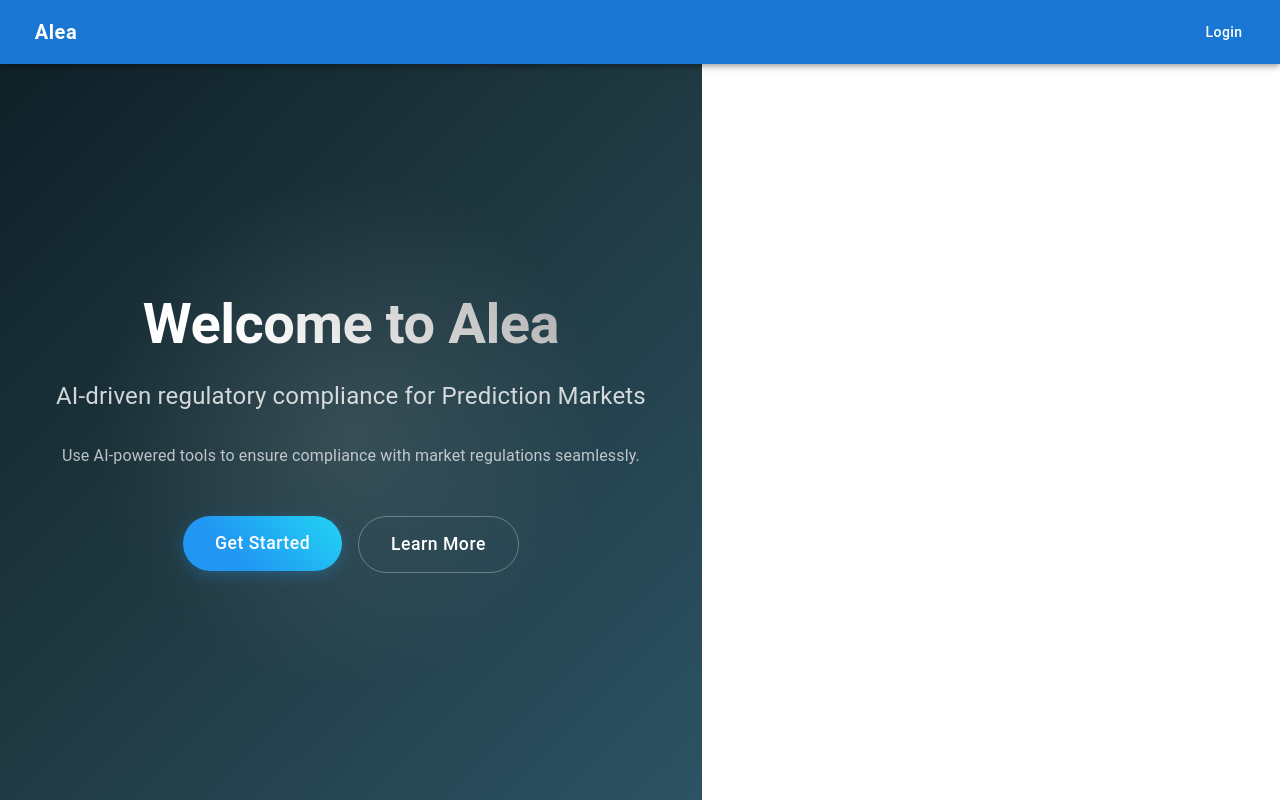
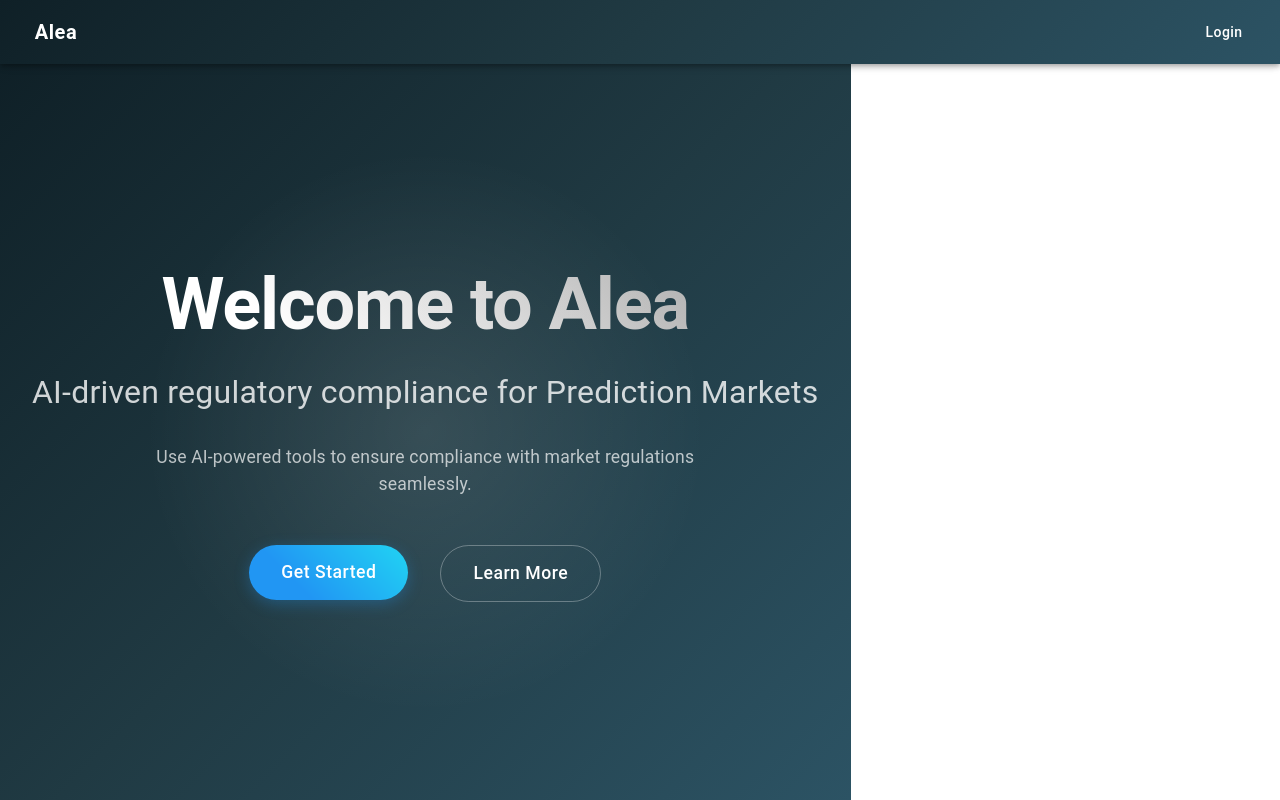
Before and after one commit to mihir2310/gamblingregulatory, a React (Vite) app in the folder FRONTEND/: page / in a window 1280 px wide. Built offline with nearby package versions, Linux system fonts and the light colour scheme.

Commit message:
Added the document preview on dashboard

```diff
--- a/FRONTEND/src/App.jsx
+++ b/FRONTEND/src/App.jsx
@@ -21,9 +21,15 @@ function App() {
   return (
     <Router>
       <CssBaseline />
-      <Box sx={{ display: 'flex', flexDirection: 'column', minHeight: '100vh' }}>
-        <AppBar position="fixed" sx={{ zIndex: (theme) => theme.zIndex.drawer + 1 }}>
-          <Toolbar>
+      <Box sx={{ display: 'flex', flexDirection: 'column', minHeight: '100vh', width: '100%' }}>
+        <AppBar
+          position="fixed"
+          sx={{
+            zIndex: (theme) => theme.zIndex.drawer + 1,
+            background: 'linear-gradient(135deg, #0f2027 0%, #203a43 50%, #2c5364 100%)',
+          }}
+        >
+          <Toolbar sx={{ width: '100%', maxWidth: '100%', px: { xs: 2, sm: 3 } }}>
             <Typography variant="h6" sx={{ flexGrow: 1 }}>
               <Button
                 color="inherit"
@@ -44,7 +50,13 @@ function App() {
                   color="inherit"
                   component={Link}
                   to="/dashboard"
-                  sx={{ textTransform: 'none' }}
+                  sx={{
+                    textTransform: 'none',
+                    mx: 1,
+                    '&:hover': {
+                      background: 'rgba(255, 255, 255, 0.1)'
+                    }
+                  }}
                 >
                   Dashboard
                 </Button>
@@ -53,7 +65,12 @@ function App() {
                   component={Link}
                   to="/"
                   onClick={handleLogout}
-                  sx={{ textTransform: 'none' }}
+                  sx={{
+                    textTransform: 'none',
+                    '&:hover': {
+                      background: 'rgba(255, 255, 255, 0.1)'
+                    }
+                  }}
                 >
                   Logout
                 </Button>
@@ -64,7 +81,12 @@ function App() {
                   color="inherit"
                   component={Link}
                   to="/login"
-                  sx={{ textTransform: 'none' }}
+                  sx={{
+                    textTransform: 'none',
+                    '&:hover': {
+                      background: 'rgba(255, 255, 255, 0.1)'
+                    }
+                  }}
                 >
                   Login
                 </Button>
@@ -77,8 +99,10 @@ function App() {
           component="main"
           sx={{
             flexGrow: 1,
-            minHeight: '100vh',
-            pt: '64px', // Height of AppBar
+            width: '100%',
+            minHeight: 'calc(100vh - 64px)',
+            mt: '64px', // Height of AppBar
+            display: 'flex',
           }}
         >
           <Routes>
--- a/FRONTEND/src/pages/Home.jsx
+++ b/FRONTEND/src/pages/Home.jsx
@@ -8,14 +8,14 @@ function Home() {
   return (
     <Box
       sx={{
-        minHeight: 'calc(100vh - 64px)',
+        width: '100%',
+        minHeight: '100%',
         background: 'linear-gradient(135deg, #0f2027 0%, #203a43 50%, #2c5364 100%)',
         color: 'white',
         display: 'flex',
         flexDirection: 'column',
         justifyContent: 'center',
         alignItems: 'center',
-        padding: '2rem',
         position: 'relative',
         overflow: 'hidden',
         '&::before': {
@@ -30,23 +30,34 @@ function Home() {
         }
       }}
     >
-      <Container maxWidth="md">
+      <Container maxWidth={false} sx={{ width: '100%', px: { xs: 2, sm: 3, md: 4 } }}>
         <motion.div
           initial={{ opacity: 0, y: 20 }}
           animate={{ opacity: 1, y: 0 }}
           transition={{ duration: 0.5 }}
+          style={{ width: '100%' }}
         >
+          <Box sx={{
+            display: 'flex',
+            flexDirection: 'column',
+            alignItems: 'center',
+            width: '100%',
+            maxWidth: '1200px',
+            mx: 'auto',
+            py: { xs: 4, md: 8 }
+          }}>
             <Typography
-            variant="h2"
+              variant="h1"
               sx={{
                 fontWeight: 700,
-              fontSize: { xs: '2.5rem', md: '3.5rem' },
+                fontSize: { xs: '2.5rem', sm: '3.5rem', md: '4.5rem' },
                 lineHeight: 1.2,
                 textAlign: 'center',
                 marginBottom: '1.5rem',
                 background: 'linear-gradient(45deg, #fff 30%, #aaa 90%)',
                 WebkitBackgroundClip: 'text',
                 WebkitTextFillColor: 'transparent',
+                width: '100%'
               }}
             >
               Welcome to Alea
@@ -55,10 +66,12 @@ function Home() {
               variant="h4"
               sx={{
                 fontWeight: 400,
-              fontSize: { xs: '1.2rem', md: '1.5rem' },
+                fontSize: { xs: '1.2rem', sm: '1.5rem', md: '2rem' },
                 textAlign: 'center',
                 marginBottom: '2rem',
                 color: 'rgba(255,255,255,0.8)',
+                maxWidth: '800px',
+                width: '100%'
               }}
             >
               AI-driven regulatory compliance for Prediction Markets
@@ -70,7 +83,8 @@ function Home() {
                 marginBottom: '3rem',
                 color: 'rgba(255,255,255,0.7)',
                 maxWidth: '600px',
-              margin: '0 auto 3rem',
+                width: '100%',
+                fontSize: { xs: '1rem', md: '1.1rem' }
               }}
             >
               Use AI-powered tools to ensure compliance with market regulations seamlessly.
@@ -79,8 +93,9 @@ function Home() {
               sx={{
                 display: 'flex',
                 justifyContent: 'center',
-              gap: '1rem',
-              flexWrap: 'wrap'
+                gap: { xs: '1rem', md: '2rem' },
+                flexWrap: 'wrap',
+                width: '100%'
               }}
             >
               <motion.div
@@ -95,7 +110,7 @@ function Home() {
                     background: 'linear-gradient(45deg, #2196F3 30%, #21CBF3 90%)',
                     borderRadius: '50px',
                     padding: '12px 32px',
-                  fontSize: '1.1rem',
+                    fontSize: { xs: '1rem', md: '1.1rem' },
                     textTransform: 'none',
                     boxShadow: '0 4px 15px rgba(33, 150, 243, 0.3)',
                     '&:hover': {
@@ -119,7 +134,7 @@ function Home() {
                     color: 'white',
                     borderRadius: '50px',
                     padding: '12px 32px',
-                  fontSize: '1.1rem',
+                    fontSize: { xs: '1rem', md: '1.1rem' },
                     textTransform: 'none',
                     '&:hover': {
                       borderColor: 'white',
@@ -131,6 +146,7 @@ function Home() {
                 </Button>
               </motion.div>
             </Box>
+          </Box>
         </motion.div>
       </Container>
     </Box>
```
Also changed, not shown: FRONTEND/src/pages/Dashboard.jsx (+127 -8 lines). Lines whose indentation alone changed are shown as unchanged.
